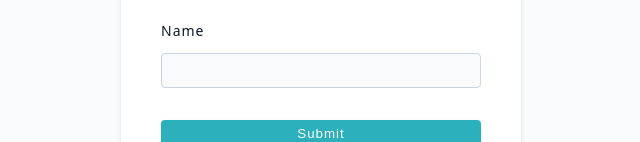
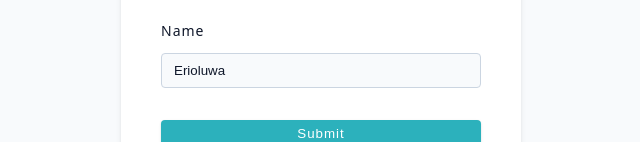
Before and after one commit to Ilesanmi-Erioluwa-Victor/jobify_full_stack, a React (Vite) app in the folder client/: page /register in a window 1280 px wide. Shown: the part 335-477 px from the top of the page, without its empty margins (319-959 px from the left). Built offline with nearby package versions, Linux system fonts and the light colour scheme.

Commit message:
working on Register

```diff
--- a/client/src/pages/Register.jsx
+++ b/client/src/pages/Register.jsx
@@ -19,6 +19,7 @@ const Register = () => {
             id='name'
             name='name'
             className='form-input'
+            defaultValue={"Erioluwa"}
           />
         </div>
         <button className="btn btn-block" type='submit'>submit</button>
```
